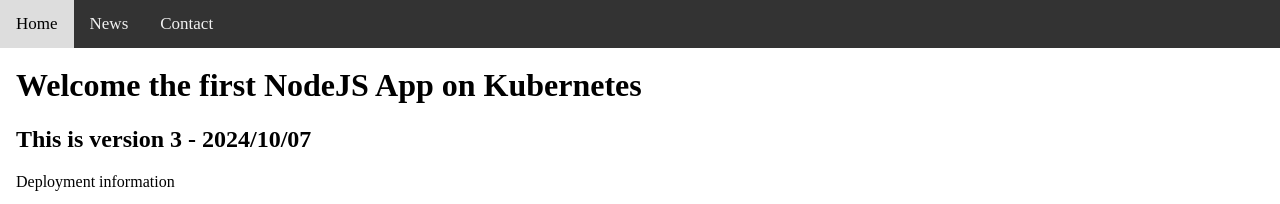
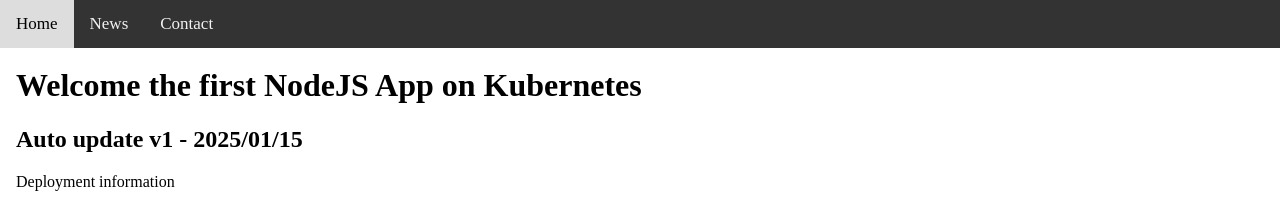
Before and after one commit to vietchita/demoapp-source, a website: page documents/index.html in a window 1280 px wide. Shown: the top 204 px of the page. Drawn offline with Linux system fonts and the light colour scheme.

Commit message:
Update index.html

```diff
--- a/documents/index.html
+++ b/documents/index.html
@@ -50,7 +50,7 @@
 
     <div class="main">
         <h1>Welcome the first NodeJS App on Kubernetes</h1>
-        <h2>This is version 3 - 2024/10/07</h2>
+        <h2>Auto update v1 - 2025/01/15</h2>
 
         <p>Deployment information</p>
         <p>Namespace: <strong>MY_NAME_SPACE</strong></p>
```
